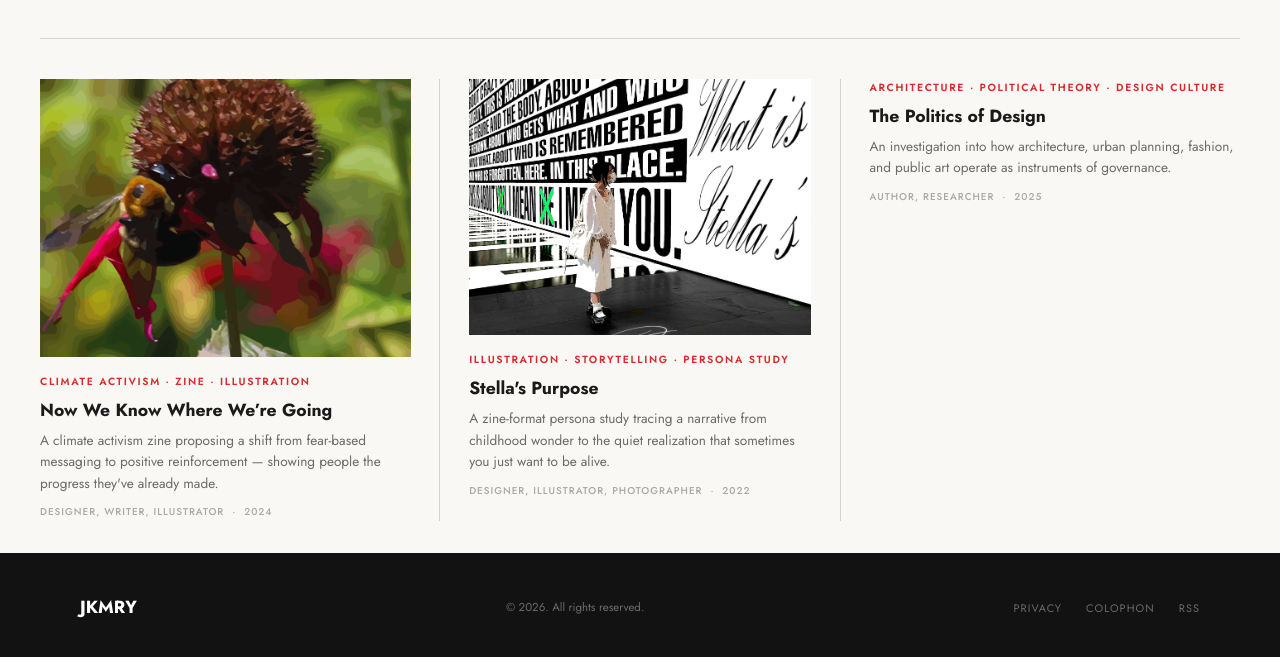
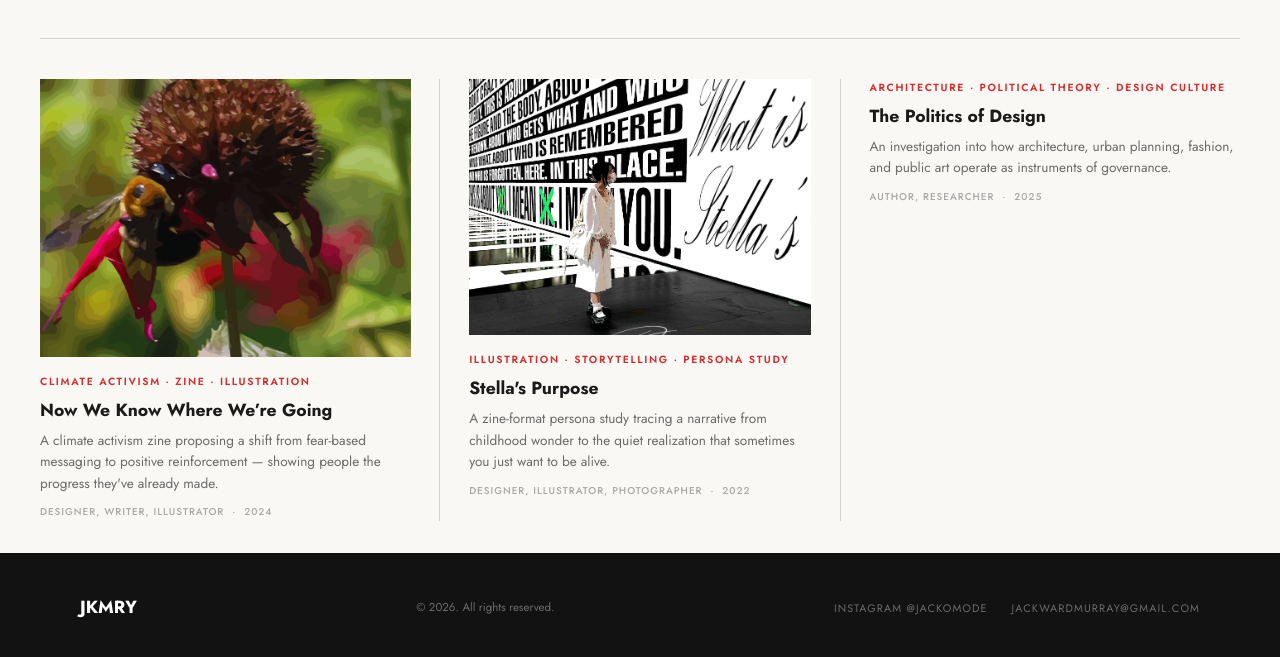
Before and after one commit to jackomode-csv/jack-murray-portfolio, a website: page index.html in a window 1280 px wide. Shown: the part 2703-3360 px from the top of the page. Drawn offline with Linux system fonts and the light colour scheme.

Commit message:
Add Instagram and email to footer

```diff
--- a/index.html
+++ b/index.html
@@ -906,9 +906,8 @@
     <span class="footer-logo">JKMRY</span>
     <span class="footer-text">© 2026. All rights reserved.</span>
     <div class="footer-links">
-      <a href="#">Privacy</a>
-      <a href="#">Colophon</a>
-      <a href="#">RSS</a>
+      <a href="https://instagram.com/jackomode" target="_blank" rel="noopener">Instagram @jackomode</a>
+      <a href="mailto:jackwardmurray@gmail.com">jackwardmurray@gmail.com</a>
     </div>
   </div>
 </footer>
```
